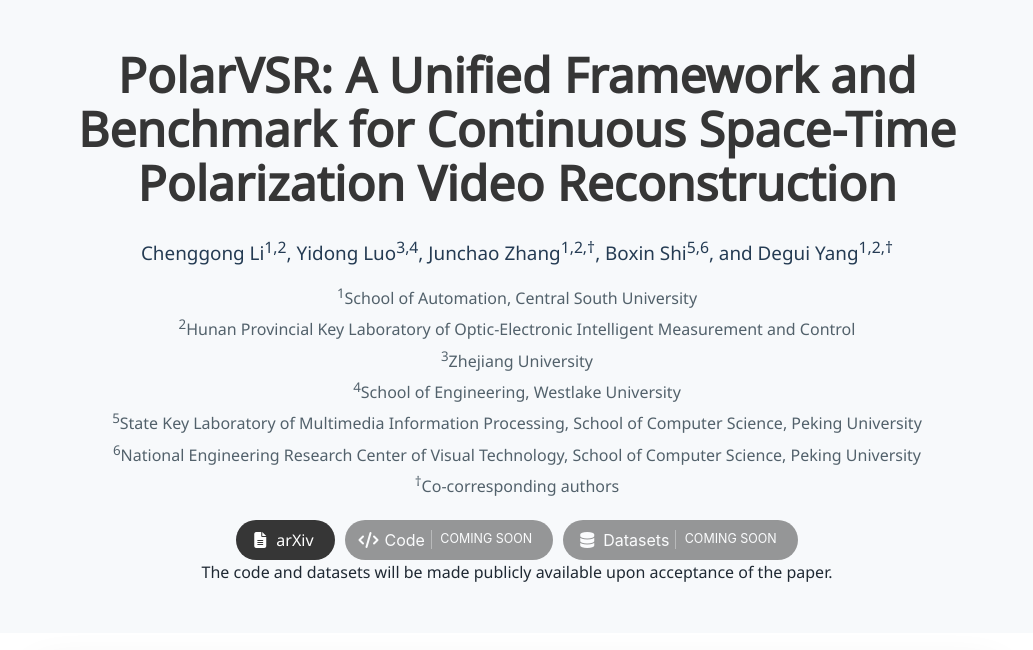
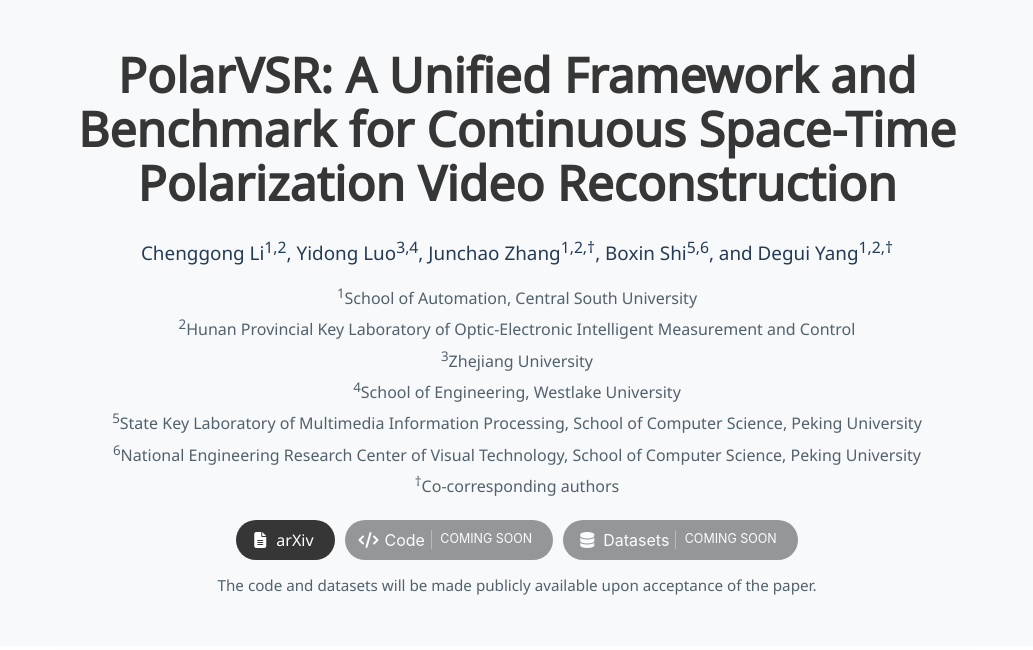
Before and after one commit to JJGNB/PolarVSR.github.io, a plain HTML site: page index.html in a window 1280 px wide. Shown: the top 650 px of the page, without its empty margins (123-1156 px from the left). Drawn offline with nearby package versions, Linux system fonts and the light colour scheme; a web font is replaced by a local one.

Commit message:
Update index.css

```diff
--- a/static/css/index.css
+++ b/static/css/index.css
@@ -65,6 +65,11 @@ pre {
   opacity: 0.72;
 }
 
+.publication-release-note {
+  color: #52616b;
+  font-size: 0.95rem;
+  margin-top: 0.85rem;
+}
 .publication-link-disabled .coming-soon {
   border-left: 1px solid rgba(255, 255, 255, 0.35);
   font-size: 0.78rem;
```
